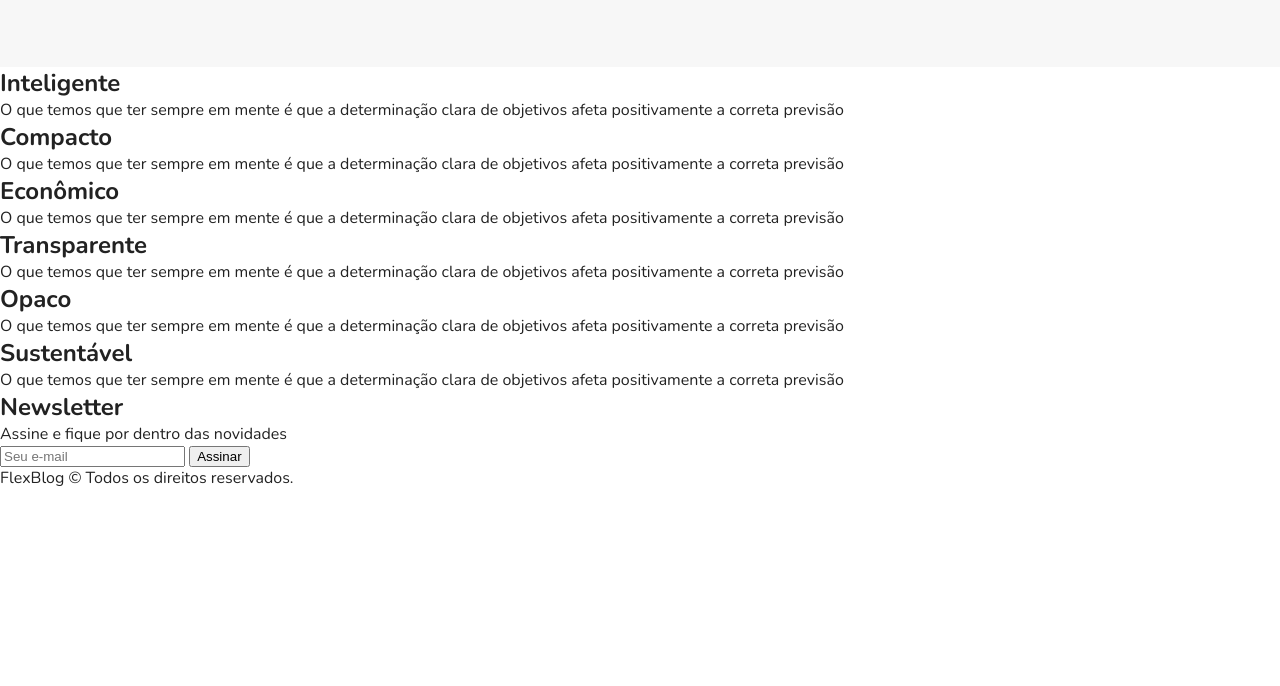
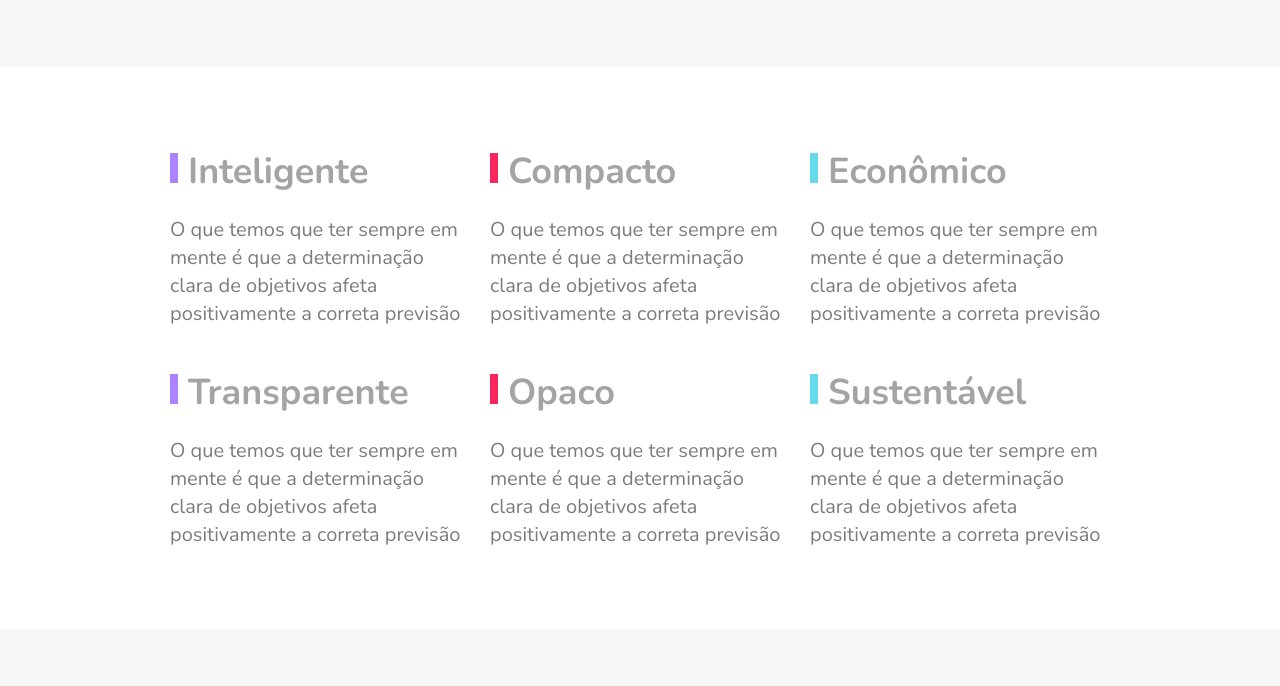
Before and after one commit to Pedro-Henrique771/projeto-flexblog, a plain HTML site: page index.html in a window 1280 px wide. Shown: the part 2442-3128 px from the top of the page. Before the commit the page ends 2931 px from the top, so only its background shows below. Drawn offline with nearby package versions, Linux system fonts and the light colour scheme.

Commit message:
Update style.css

```diff
--- a/style.css
+++ b/style.css
@@ -269,3 +269,133 @@ img{
         order: -1;
     }
 }
+
+/* Qualidade */
+
+.qualidade{
+    max-width: 960px;
+    margin: 60px auto;
+    display: flex;
+    flex-wrap: wrap;
+}
+
+.qualidade-item{
+    flex: 1 1 300px;
+    margin: 20px 10px;
+}
+.qualidade-item h2{
+    font-size: 2.25em;
+    color: #a4a4a4;
+    margin-bottom: 20px;
+}
+
+.qualidade-item h2::before{
+    content: '';
+    display: inline-block;
+    width: 8px;
+    height: 30px;
+    margin-right: 10px;
+    background-color: blue;
+}
+
+.qualidade-item:nth-of-type(3n+1) h2::before {
+    background-color: #ae81ff;
+}
+
+.qualidade-item:nth-of-type(3n+2) h2::before {
+    background-color: #f9265e;
+}
+
+.qualidade-item:nth-of-type(3n+3) h2::before {
+    background-color: #66d9eb;
+}
+
+.qualidade-item p{
+    font-size: 1.25em;
+    line-height: 1.4;
+    color: #7c7c7c;
+}
+
+/* Newsletter */
+
+.newsletter{
+    background-color: #f7f7f7;
+    padding: 60px calc((100% - 960px) / 2);
+    display: flex;
+    flex-wrap: wrap;
+}
+
+.newsletter-info{
+    flex: 1 1 260px;
+    margin: 0 10px;
+}
+
+.newsletter-info h1{
+    font-size: 3em;
+    color: #a4a4a4;
+}
+
+.newsletter-info p{
+    font-size: 1.25em;
+    font-style: italic;
+    max-width: 230px;
+    color: #7c7c7c;
+    margin-bottom: 10px;
+}
+
+.newsletter-form{
+    flex: 2 1 260px;
+    margin: 0 10px;
+    align-self: center;
+    display: flex;
+    flex-wrap: wrap;
+}
+
+.newsletter-form input{
+    flex: 3 1 200px;
+    font-size: 1.25em;
+    color: #7c7c7c;
+    font-style: italic;
+    font-family: "Nunito", Arial, Helvetica, sans-serif;
+    border: 4px solid #2c70ff;
+    background-color: transparent;
+    padding: 10px;
+    margin: 0px;
+    border-radius: 0px;
+}
+
+.newsletter-form button{
+    flex: 1 1 200px;
+    font-family: "Nunito", Arial, Helvetica, sans-serif;
+    font-size: 2.25em;
+    font-weight: bold;
+    text-transform: uppercase;
+    background-color: #2c70ff;
+    color: white;
+    margin: 0px;
+    cursor: pointer;
+    border: 0px;
+    padding: 15px 10px;
+}
+
+@media (max-width: 600px) {
+    .newsletter-form button{
+        font-family: 1.5em;
+    }
+}
+
+/* Footer */
+
+.footer{
+    display: flex;
+    background-color: #2c70ff;
+    height: 200px;
+    align-items: center;
+}
+
+.footer p{
+    flex: 1;
+    text-align: center;
+    font-size: 2.25em;
+    color: #122ab2;
+}
```
